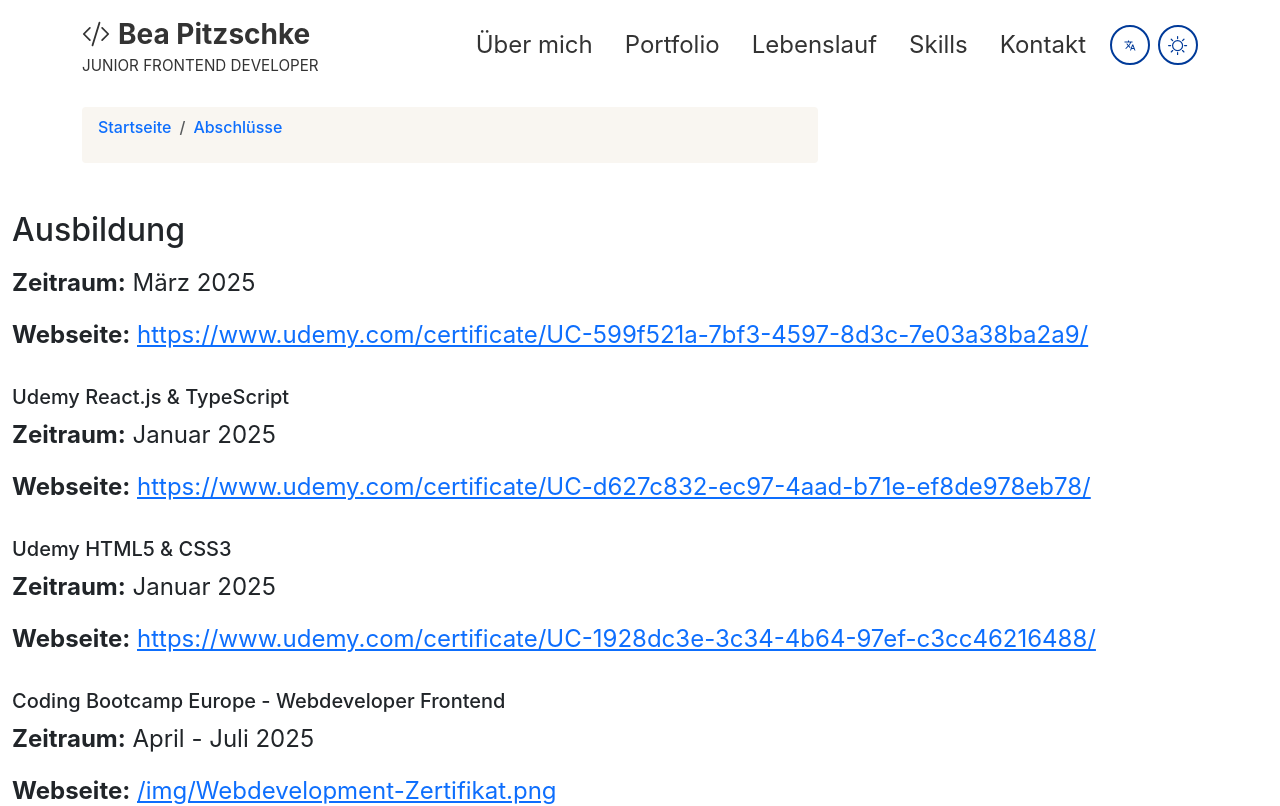
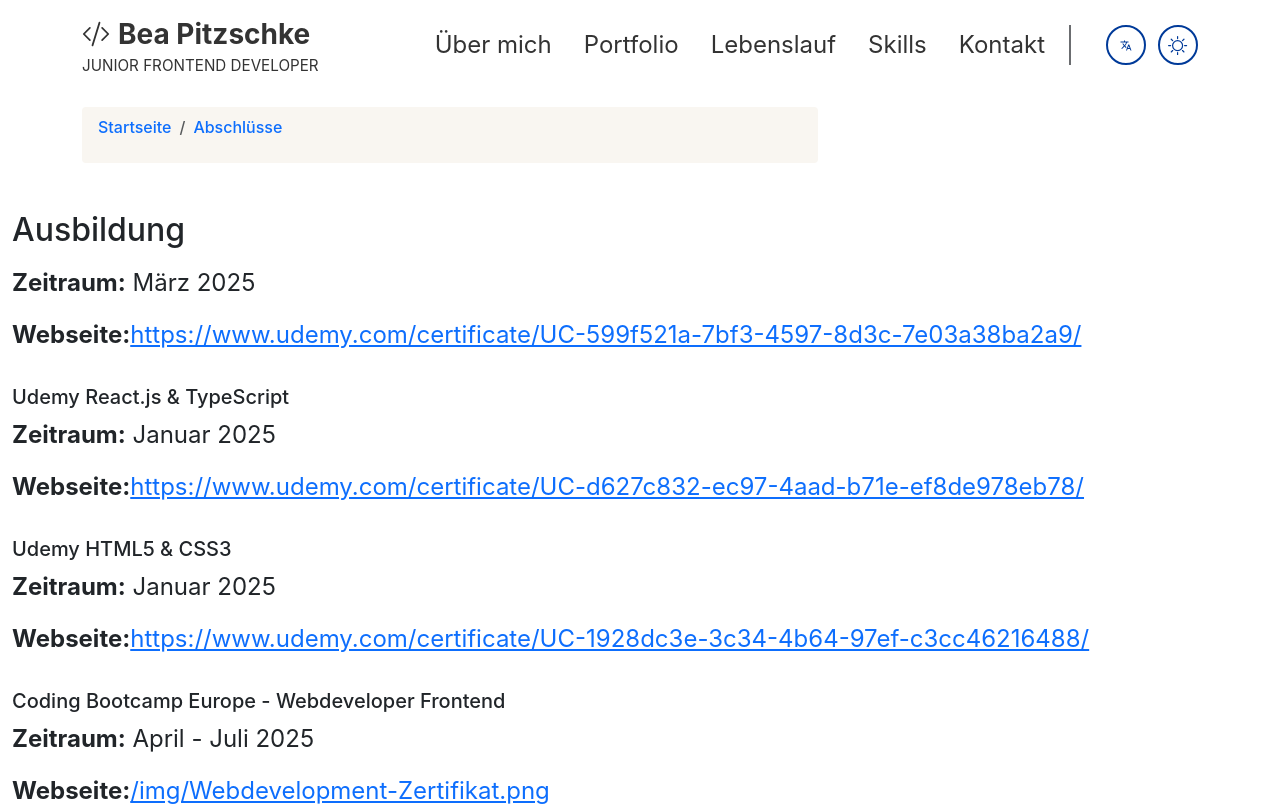
Before and after one commit to BeaCoden/my-cv, a React (Create React App) app: page /education in a window 1280 px wide. Shown: the top 806 px of the page. Built offline with nearby package versions, Linux system fonts and the light colour scheme.

Commit message:
Refactor Navbar styling; update nav switcher layout and improve CSS for better responsiveness

```diff
--- a/src/components/navbar/Navbar.jsx
+++ b/src/components/navbar/Navbar.jsx
@@ -69,7 +69,7 @@ const Navigation = () => {
               {t("navbar.navItem5")}
             </Nav.Link>
           </Nav>
-          <div className="d-flex gap-2">
+          <div className={styles.navSwitcher}>
             <LanguageSwitcher />
             <ThemeSwitcher />
           </div>
--- a/src/components/navbar/Navbar.module.css
+++ b/src/components/navbar/Navbar.module.css
@@ -51,10 +51,11 @@
   align-items: center;
 }
 
-@media screen and (min-width: 992px) {
-  .navbarCollapse {
-    display: flex !important;
-  }
+.navSwitcher {
+  display: flex;
+  gap: .75rem;
+  border-left: 2px solid var(--detail-grey-color);
+  padding-left: 35px;
 }
 
 @media screen and (max-width: 991.98px) {
@@ -82,7 +83,7 @@
     visibility: hidden;
     transform: translateY(-100%);
     transition: transform 0.5s ease-out, opacity 0.5s ease-out;
-}
+  }
 
   .navbarCollapseShow {
     opacity: 1;
@@ -113,4 +114,13 @@
   .navbarCollapseShow .navLink:hover {
     color: var(--font-light-grey-color);
   }
+
+  .navSwitcher {
+    border-top: 2px solid var(--detail-grey-color);
+    display: flex;
+    gap: 2rem;
+    padding-top: 35px;
+    border-left: none;
+    padding-left: 0;
+  }
 }
--- a/src/pages/education/Education.jsx
+++ b/src/pages/education/Education.jsx
@@ -24,7 +24,7 @@ const Education = () => {
               </p>
               {typeof edu.link === "string" ? (
                 <p>
-                  <strong>{language === "de" ? "Webseite:" : "Website:"}</strong>{" "}
+                  <strong>{language === "de" ? "Webseite:" : "Website:"}</strong>
                   <a
                     href={edu.link}
                     target="_blank"
```
